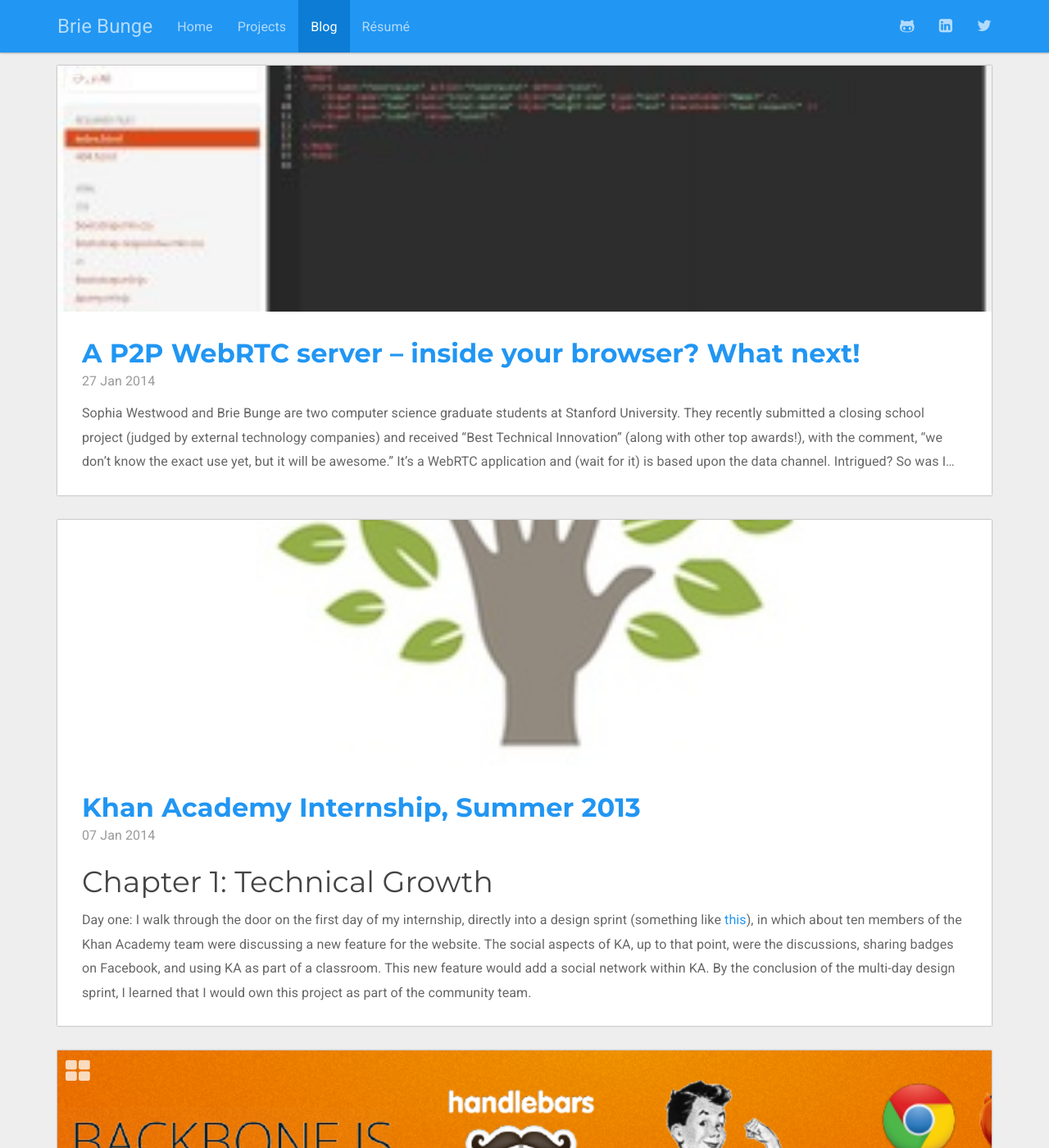
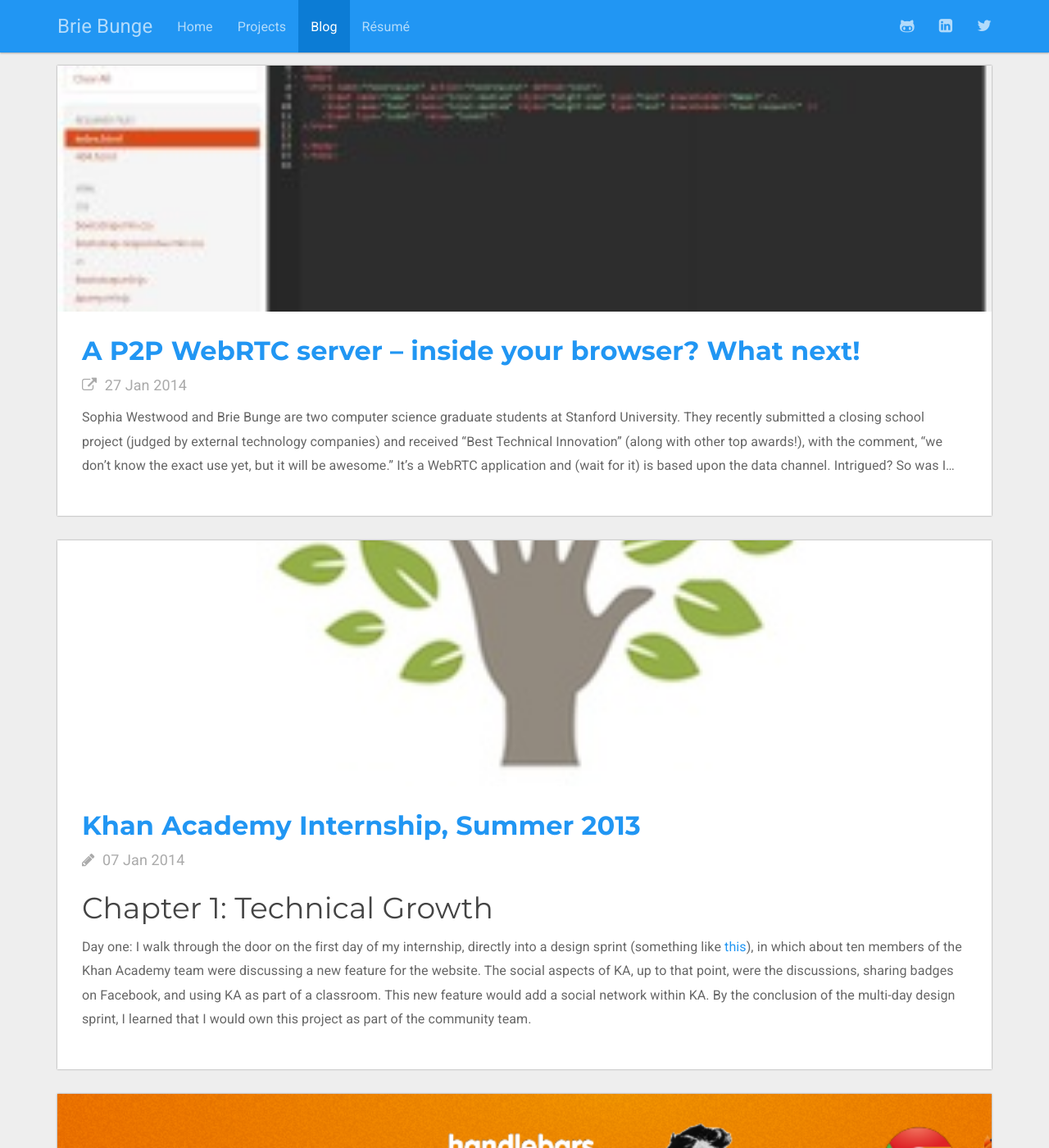
Before and after one commit to brieb/brieb.github.io, a Jekyll site: the page built from blog/index.html, in a window 1280 px wide and 1400 px high. Shown: the whole window at 82% size. Built offline with Jekyll 4.4.1, drawn with Linux system fonts in a browser that asks for light colours; nearby versions of some CDN libraries; Markdown is read by kramdown in place of the engine named in the settings; the list of posts is cut into pages by our own code.

Commit message:
blog list icon style

```diff
--- a/blog/index.html
+++ b/blog/index.html
@@ -12,13 +12,12 @@
         <div class="featured-image" style="background-image: url(/public/assets/{{ post.cid }}/featured.png)"></div>
 
         <div class="content">
-          <div class="icon"><i class="fa fa-th-large"></i></div>
-
           <h1 class="post-title">
             <a href="{{ post.link }}">{{ post.title }}</a>
           </h1>
 
           <span class="post-date">
+            <i class="fa fa-th-large"></i>
             {{ post.date-start | date: "%m/%y" }}
             {% if post.date-end %} - {{ post.date-end | date: "%m/%y" }}{% endif %}
           </span>
@@ -31,13 +30,12 @@
         {% endif %}
 
         <div class="content">
-          <div class="icon"><i class="fa fa-external-link"></i></div>
-
           <h1 class="post-title">
             <a href="{{ post.link }}">{{ post.title }}</a>
           </h1>
 
           <span class="post-date">
+            <i class="fa fa-external-link"></i>
             {{ post.date | date_to_string }}
           </span>
 
@@ -51,13 +49,12 @@
         {% endif %}
 
         <div class="content">
-          <div class="icon"><i class="fa fa-pencil"></i></div>
-
           <h1 class="post-title">
             <a href="{{ post.url }}">{{ post.title }}</a>
           </h1>
 
           <span class="post-date">
+            <i class="fa fa-pencil"></i>
             {{ post.date | date_to_string }}
           </span>
 
--- a/public/css/style.css
+++ b/public/css/style.css
@@ -246,11 +246,16 @@
 .blog .post-title {
   font-size: 32px;
   font-weight: bold;
+  margin: 0;
 }
 .blog .post-date {
   display: block;
-  margin: -10px 0 10px;
-  color: #9a9a9a;
+  color: #aaa;
+  font-size: 18px;
+  margin: 8px 0;
+}
+.blog .post-date i {
+  margin-right: 5px;
 }
 .blog .post {
   position: relative;
@@ -265,16 +270,7 @@
   height: 300px;
 }
 .blog .content {
-  padding: 10px 30px;
-}
-.blog .post .icon {
-  display: block;
-  font-size: 32px;
-  line-height: 32px;
-  color: rgba(255, 255, 255, 0.75);
-  position: absolute;
-  top: 10px;
-  left: 10px;
+  padding: 30px;
 }
 .blog .pagination {
   width: 100%;
```
Also changed, not shown: public/less/style.less (+6 -13 lines).
